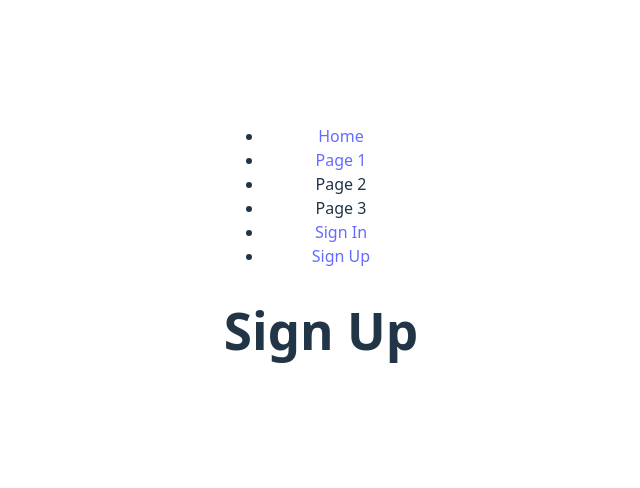
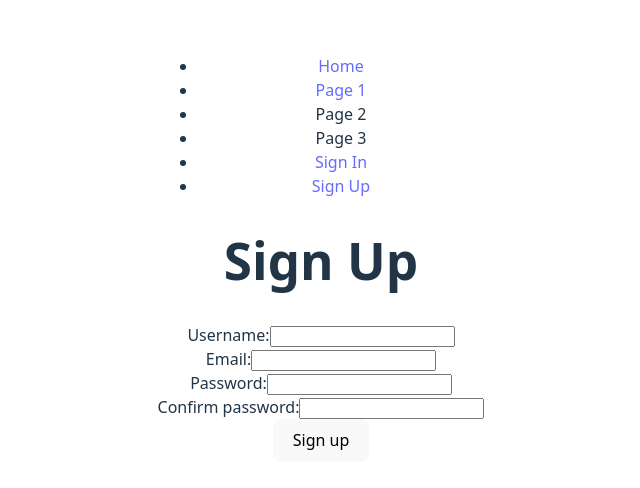
Before and after one commit to david-millett/glog-frontend-ts, a React (Vite) app: page /signup in a window 1280 px wide. Shown: the part 150-638 px from the top of the page, without its empty margins (319-959 px from the left). Built offline with nearby package versions, Linux system fonts and the light colour scheme.

Commit message:
created sign up form

```diff
--- a/src/pages/SignUp/SignUp.tsx
+++ b/src/pages/SignUp/SignUp.tsx
@@ -1,6 +1,81 @@
+import { useState } from "react"
+
+// Styling
+
+
+// Types
+
+
+
+// SignUp
 const SignUp = () => {
+
+    // Variables
+    const [formData, setFormData] = useState({
+        username: '',
+        email: '',
+        password: '',
+        password_confirmation: ''
+    })
+
+    // Functions
+    const handleChange = (e: React.ChangeEvent<HTMLInputElement>) => {
+        setFormData({...formData, [e.target.name]: e.target.value})
+    }
+
+    const handleSubmit = async (e: React.FormEvent<HTMLFormElement>) => {
+        e.preventDefault()
+        console.log(formData)
+    }
+
+    // Page
     return (
-        <h1>Sign Up</h1>
+        <main>
+            <h1>Sign Up</h1>
+            <form onSubmit={handleSubmit}>
+                <div>
+                    <label htmlFor="username">Username:</label>
+                    <input
+                        type="text"
+                        id="username"
+                        value={formData.username}
+                        name="username"
+                        onChange={handleChange}
+                    />
+                </div>
+                <div>
+                    <label htmlFor="email">Email:</label>
+                    <input
+                        type="text"
+                        id="email"
+                        value={formData.email}
+                        name="email"
+                        onChange={handleChange}
+                    />
+                </div>
+                <div>
+                    <label htmlFor="password">Password:</label>
+                    <input
+                        type="password"
+                        id="password"
+                        value={formData.password}
+                        name="password"
+                        onChange={handleChange}
+                    />
+                </div>
+                <div>
+                    <label htmlFor="password_confirmation">Confirm password:</label>
+                    <input
+                        type="password"
+                        id="password_confirmation"
+                        value={formData.password_confirmation}
+                        name="password_confirmation"
+                        onChange={handleChange}
+                    />
+                </div>
+                <button>Sign up</button>
+            </form>
+        </main>
     )
 }
 
```
Also changed, not shown: src/pages/SignIn/SignIn.tsx (+10 -0 lines).
